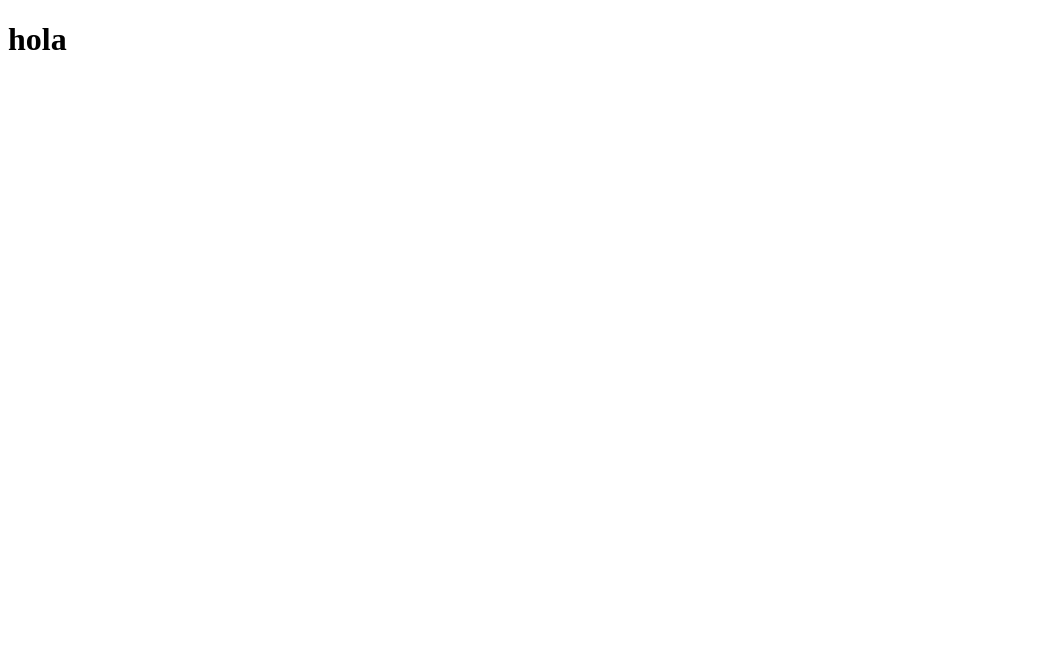
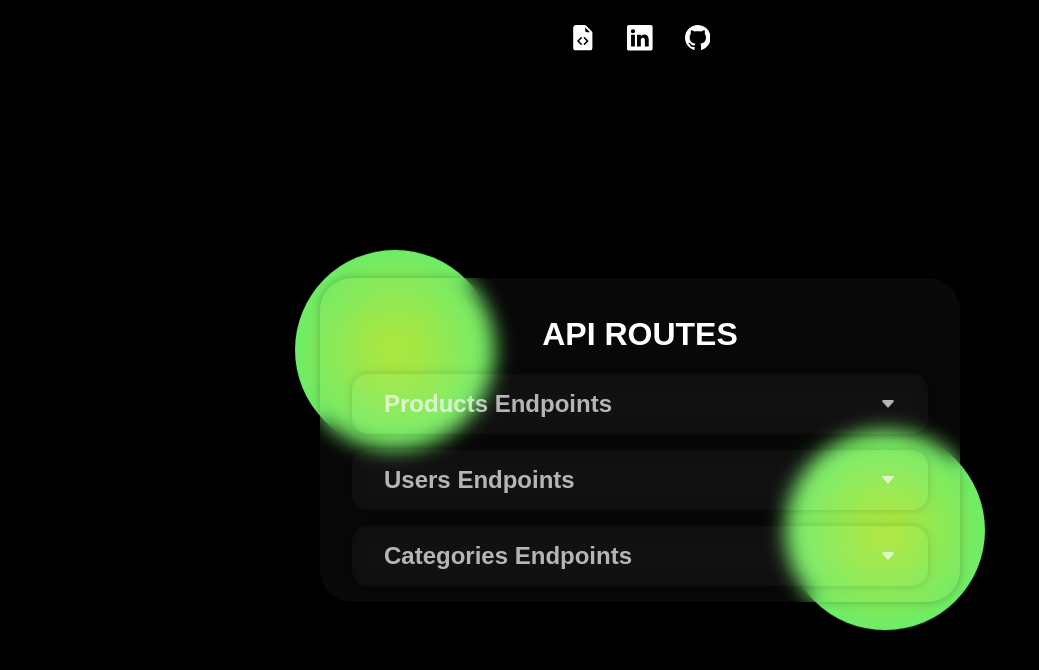
Before and after one commit to VictorMNSalas/API-REST-SIMPLE, a website: page index.html in a window 1280 px wide. Shown: the whole page, without its empty margins (0-1039 px from the left). Drawn offline with Linux system fonts and the light colour scheme; a web font is replaced by a local one.

Commit message:
styles index page

```diff
--- a/index.html
+++ b/index.html
@@ -3,9 +3,79 @@
 <head>
   <meta charset="UTF-8">
   <meta name="viewport" content="width=device-width, initial-scale=1.0">
+  <link rel="stylesheet" href="style.css">
   <title>Document</title>
 </head>
 <body>
-<h1><b>hola </b></h1>
+  <header>
+    <a href="https://github.com/VictorManuelSalas/curso-de-backend-zoho-people.git" target="_blank"> <svg xmlns="http://www.w3.org/2000/svg"  fill="currentColor" class="bi bi-github" viewBox="0 0 16 16">
+       <svg xmlns="http://www.w3.org/2000/svg"  fill="currentColor" class="bi bi-file-earmark-code-fill" viewBox="0 0 16 16">
+      <path d="M9.293 0H4a2 2 0 0 0-2 2v12a2 2 0 0 0 2 2h8a2 2 0 0 0 2-2V4.707A1 1 0 0 0 13.707 4L10 .293A1 1 0 0 0 9.293 0zM9.5 3.5v-2l3 3h-2a1 1 0 0 1-1-1zM6.646 7.646a.5.5 0 1 1 .708.708L5.707 10l1.647 1.646a.5.5 0 0 1-.708.708l-2-2a.5.5 0 0 1 0-.708l2-2zm2.708 0 2 2a.5.5 0 0 1 0 .708l-2 2a.5.5 0 0 1-.708-.708L10.293 10 8.646 8.354a.5.5 0 1 1 .708-.708z"/>
+    </svg>
+    </a>
+    <a href="https://www.linkedin.com/in/victor-manuel-nu%C3%B1ez-salas" target="_blank">
+      <svg xmlns="http://www.w3.org/2000/svg"  fill="currentColor" class="bi bi-linkedin" viewBox="0 0 16 16">
+          <path d="M0 1.146C0 .513.526 0 1.175 0h13.65C15.474 0 16 .513 16 1.146v13.708c0 .633-.526 1.146-1.175 1.146H1.175C.526 16 0 15.487 0 14.854V1.146zm4.943 12.248V6.169H2.542v7.225h2.401zm-1.2-8.212c.837 0 1.358-.554 1.358-1.248-.015-.709-.52-1.248-1.342-1.248-.822 0-1.359.54-1.359 1.248 0 .694.521 1.248 1.327 1.248h.016zm4.908 8.212V9.359c0-.216.016-.432.08-.586.173-.431.568-.878 1.232-.878.869 0 1.216.662 1.216 1.634v3.865h2.401V9.25c0-2.22-1.184-3.252-2.764-3.252-1.274 0-1.845.7-2.165 1.193v.025h-.016a5.54 5.54 0 0 1 .016-.025V6.169h-2.4c.03.678 0 7.225 0 7.225h2.4z"/>
+        </svg>
+    </a>
+   <a href="https://github.com/VictorManuelSalas" target="_blank">
+
+   <svg  fill="currentColor" class="bi bi-github" viewBox="0 0 16 16">
+      <path d="M8 0C3.58 0 0 3.58 0 8c0 3.54 2.29 6.53 5.47 7.59.4.07.55-.17.55-.38 0-.19-.01-.82-.01-1.49-2.01.37-2.53-.49-2.69-.94-.09-.23-.48-.94-.82-1.13-.28-.15-.68-.52-.01-.53.63-.01 1.08.58 1.23.82.72 1.21 1.87.87 2.33.66.07-.52.28-.87.51-1.07-1.78-.2-3.64-.89-3.64-3.95 0-.87.31-1.59.82-2.15-.08-.2-.36-1.02.08-2.12 0 0 .67-.21 2.2.82.64-.18 1.32-.27 2-.27.68 0 1.36.09 2 .27 1.53-1.04 2.2-.82 2.2-.82.44 1.1.16 1.92.08 2.12.51.56.82 1.27.82 2.15 0 3.07-1.87 3.75-3.65 3.95.29.25.54.73.54 1.48 0 1.07-.01 1.93-.01 2.2 0 .21.15.46.55.38A8.012 8.012 0 0 0 16 8c0-4.42-3.58-8-8-8z"/>
+    </svg></a>
+
+  </header>
+  <main>
+     <div class="card">
+      <div class="circle"></div>
+      <div class="circle"></div>
+      <div class="card-inner">
+        <h1>API ROUTES</h1>
+        <section>
+          <span>
+            <div>
+              <b>Products Endpoints</b>
+              <svg xmlns="http://www.w3.org/2000/svg" width="16" height="16" fill="currentColor" class="bi bi-caret-down-fill" viewBox="0 0 16 16">
+                <path d="M7.247 11.14 2.451 5.658C1.885 5.013 2.345 4 3.204 4h9.592a1 1 0 0 1 .753 1.659l-4.796 5.48a1 1 0 0 1-1.506 0z"/>
+              </svg>
+            </div>
+            <p onclick="copyEndPoint('https://curso-de-backend-zoho-people.vercel.app/api/v1/products')"><b class="endPoint point--1">[GET]</b> https://curso-de-backend-zoho-people.vercel.app/api/v1/products</p>
+            <p><b class="endPoint point--1">[GET]</b> https://curso-de-backend-zoho-people.vercel.app/api/v1/products/id</p>
+            <p><b class="endPoint point--2">[POST]</b> https://curso-de-backend-zoho-people.vercel.app/api/v1/products</p>
+            <p><b class="endPoint point--3">[PATCH]</b> https://curso-de-backend-zoho-people.vercel.app/api/v1/products/id</p>
+            <p><b class="endPoint point--4">[DELETE]</b> https://curso-de-backend-zoho-people.vercel.app/api/v1/products/id</p>
+          </span>
+          <span>
+            <div>
+              <b>Users Endpoints</b>
+              <svg xmlns="http://www.w3.org/2000/svg" width="16" height="16" fill="currentColor" class="bi bi-caret-down-fill" viewBox="0 0 16 16">
+                <path d="M7.247 11.14 2.451 5.658C1.885 5.013 2.345 4 3.204 4h9.592a1 1 0 0 1 .753 1.659l-4.796 5.48a1 1 0 0 1-1.506 0z"/>
+              </svg>
+            </div>
+            <p><b class="endPoint point--1">[GET]</b> https://curso-de-backend-zoho-people.vercel.app/api/v1/users</p>
+            <p><b class="endPoint point--1">[GET]</b> https://curso-de-backend-zoho-people.vercel.app/api/v1/users/id</p>
+            <p><b class="endPoint point--2">[POST]</b> https://curso-de-backend-zoho-people.vercel.app/api/v1/users</p>
+            <p><b class="endPoint point--3">[PATCH]</b> https://curso-de-backend-zoho-people.vercel.app/api/v1/users/id</p>
+            <p><b class="endPoint point--4">[DELETE]</b> https://curso-de-backend-zoho-people.vercel.app/api/v1/users/id</p>
+          </span>
+          <span>
+            <div>
+              <b>Categories Endpoints</b>
+              <svg xmlns="http://www.w3.org/2000/svg" width="16" height="16" fill="currentColor" class="bi bi-caret-down-fill" viewBox="0 0 16 16">
+                <path d="M7.247 11.14 2.451 5.658C1.885 5.013 2.345 4 3.204 4h9.592a1 1 0 0 1 .753 1.659l-4.796 5.48a1 1 0 0 1-1.506 0z"/>
+              </svg>
+            </div>
+            <p><b class="endPoint point--1">[GET]</b> https://curso-de-backend-zoho-people.vercel.app/api/v1/categories</p>
+            <p><b class="endPoint point--1">[GET]</b> https://curso-de-backend-zoho-people.vercel.app/api/v1/categories/id</p>
+            <p><b class="endPoint point--2">[POST]</b> https://curso-de-backend-zoho-people.vercel.app/api/v1/categories</p>
+            <p><b class="endPoint point--3">[PATCH]</b> https://curso-de-backend-zoho-people.vercel.app/api/v1/categories/id</p>
+            <p><b class="endPoint point--4">[DELETE]</b> https://curso-de-backend-zoho-people.vercel.app/api/v1/categories/id</p>
+          </span>
+
+        </section>
+      </div>
+    </div>
+  </main>
+ <script src="./script.js"></script>
 </body>
 </html>
--- /dev/null
+++ b/script.js
@@ -0,0 +1,19 @@
+function copyEndPoint(endpoint) {
+  var elementoTemporal = document.createElement("textarea");
+
+  // Asigna el texto al elemento de texto temporal
+  elementoTemporal.value = endpoint;
+
+  // Agrega el elemento temporal al documento
+  document.body.appendChild(elementoTemporal);
+
+  // Selecciona y copia el texto del elemento temporal
+  elementoTemporal.select();
+  document.execCommand("copy");
+
+  // Elimina el elemento temporal
+  document.body.removeChild(elementoTemporal);
+
+  // Puedes mostrar un mensaje de confirmación
+  alert("Texto copiado al portapapeles: " + endpoint);
+}
--- /dev/null
+++ b/style.css
@@ -0,0 +1,165 @@
+@import url('https://fonts.googleapis.com/css2?family=Gabarito&display=swap');
+
+body {
+  overflow: hidden;
+  padding: 0%;
+  margin: 0%;
+  background-color: black;
+  font-family: 'Gabarito', sans-serif;
+}
+
+header {
+  width: 100vw;
+  height: 10vh;
+  display: flex;
+  justify-content: center;
+  align-items: center;
+  gap: 2rem;
+
+  & a {
+    width: 2%;
+    height: auto;
+    color: white;
+  }
+}
+
+main {
+  width: 100vw;
+  height: 90vh;
+  display: flex;
+  align-items: center;
+  justify-content: center;
+}
+
+.card {
+  width: 50vw;
+  height: fit-content;
+  position: relative;
+}
+
+.circle {
+  width: 200px;
+  height: 200px;
+  background: radial-gradient(#b0e633, #53ef7d);
+  border-radius: 50%;
+  position: absolute;
+}
+
+.circle:nth-child(1) {
+  top: -25px;
+  left: -25px;
+  animation: moveUp 2s ease-in infinite alternate-reverse;
+}
+
+.circle:nth-child(2) {
+  bottom: -25px;
+  right: -25px;
+  animation: moveDown 2s ease-in infinite alternate-reverse;
+}
+
+@keyframes moveUp {
+  to {
+    transform: translateY(-10px);
+  }
+}
+
+@keyframes moveDown {
+  to {
+    transform: translateY(10px);
+  }
+}
+
+.card-inner {
+  width: inherit;
+  height: 100%;
+  padding: 1rem 0rem;
+  background: rgba(252, 252, 252, 0.03);
+  box-shadow: 0 0 10px rgba(0, 0, 0, 0.25);
+  backdrop-filter: blur(10px);
+  border-radius: 2rem;
+  display: flex;
+  flex-direction: column;
+  align-items: center;
+  color: white;
+}
+
+.bi {
+  cursor: pointer;
+}
+
+section {
+  width: 90%;
+  height: fit-content;
+  display: flex;
+  flex-direction: column;
+  gap: 1rem;
+
+  & span {
+    opacity: 0.7;
+    background: rgba(252, 252, 252, 0.03);
+    box-shadow: 0 0 10px rgba(0, 0, 0, 0.25);
+    backdrop-filter: blur(10px);
+    border-radius: 1rem;
+    padding: 1rem 2rem;
+    display: flex;
+    flex-direction: column;
+    gap: 0.2rem;
+    cursor: pointer;
+
+    & div {
+      display: flex;
+      align-items: center;
+      justify-content: space-between;
+      font-size: 1.5rem;
+    }
+
+    & p {
+      display: none;
+      transition: all .5s;
+      font-size: 1.2rem;
+    }
+  }
+
+
+}
+
+svg {
+  transition: all .5s;
+}
+
+span:hover {
+  opacity: 10;
+  transition: all 1s ease;
+
+  & p {
+    display: flex;
+    align-items: center;
+    transition: all 20s ease;
+  }
+
+  & svg {
+    transform: rotate(180deg);
+  }
+}
+
+.endPoint {
+  padding: 0.5rem 1rem;
+  border-radius: 0.5rem;
+  margin: 0rem 1rem 0rem 0rem;
+}
+
+.point--1 {
+  background-color: #5D5D81;
+}
+
+.point--2 {
+  background-color: rgb(0, 255, 0);
+}
+
+.point--3 {
+  background-color: rgb(255, 139, 45);
+}
+
+.point--4 {
+  background-color: rgb(225, 0, 0);
+}
```
